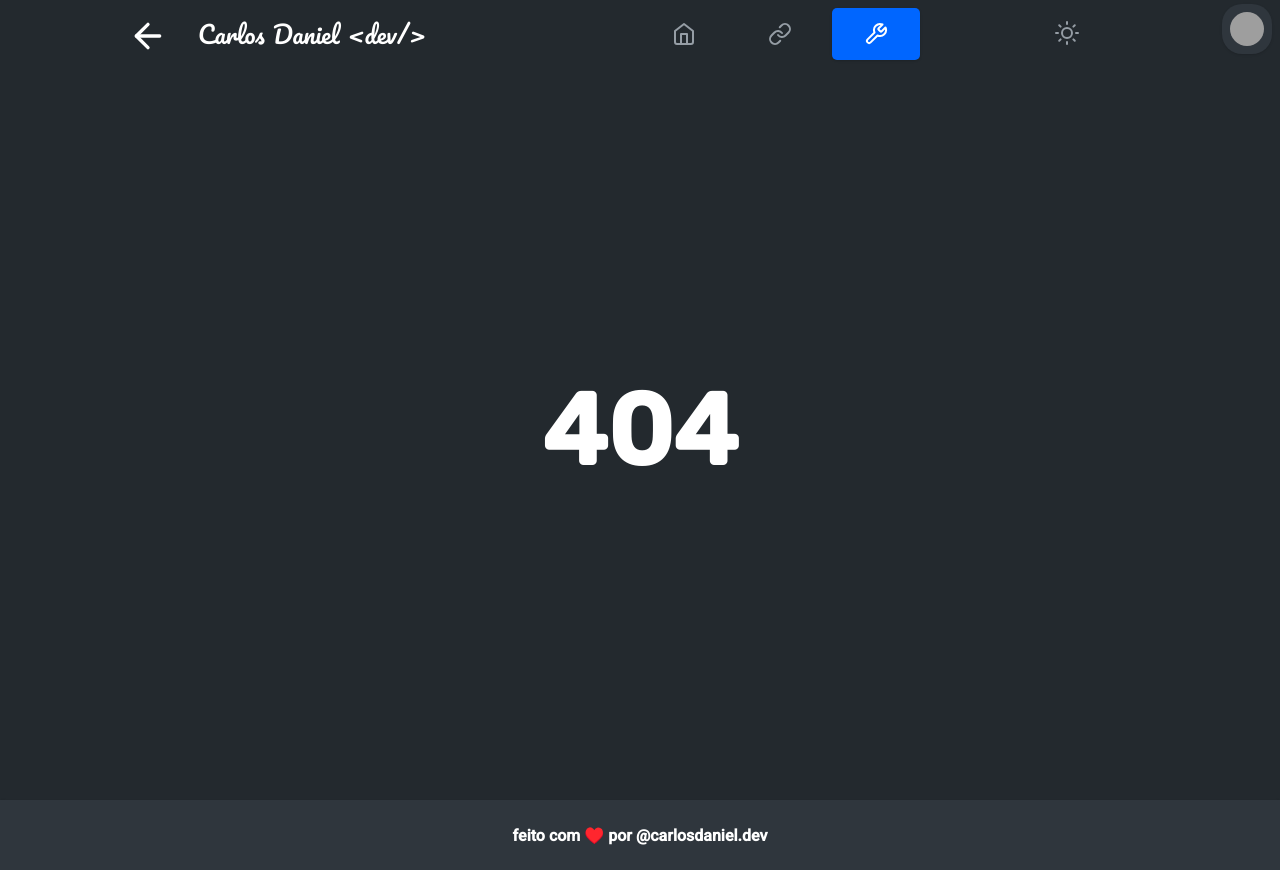
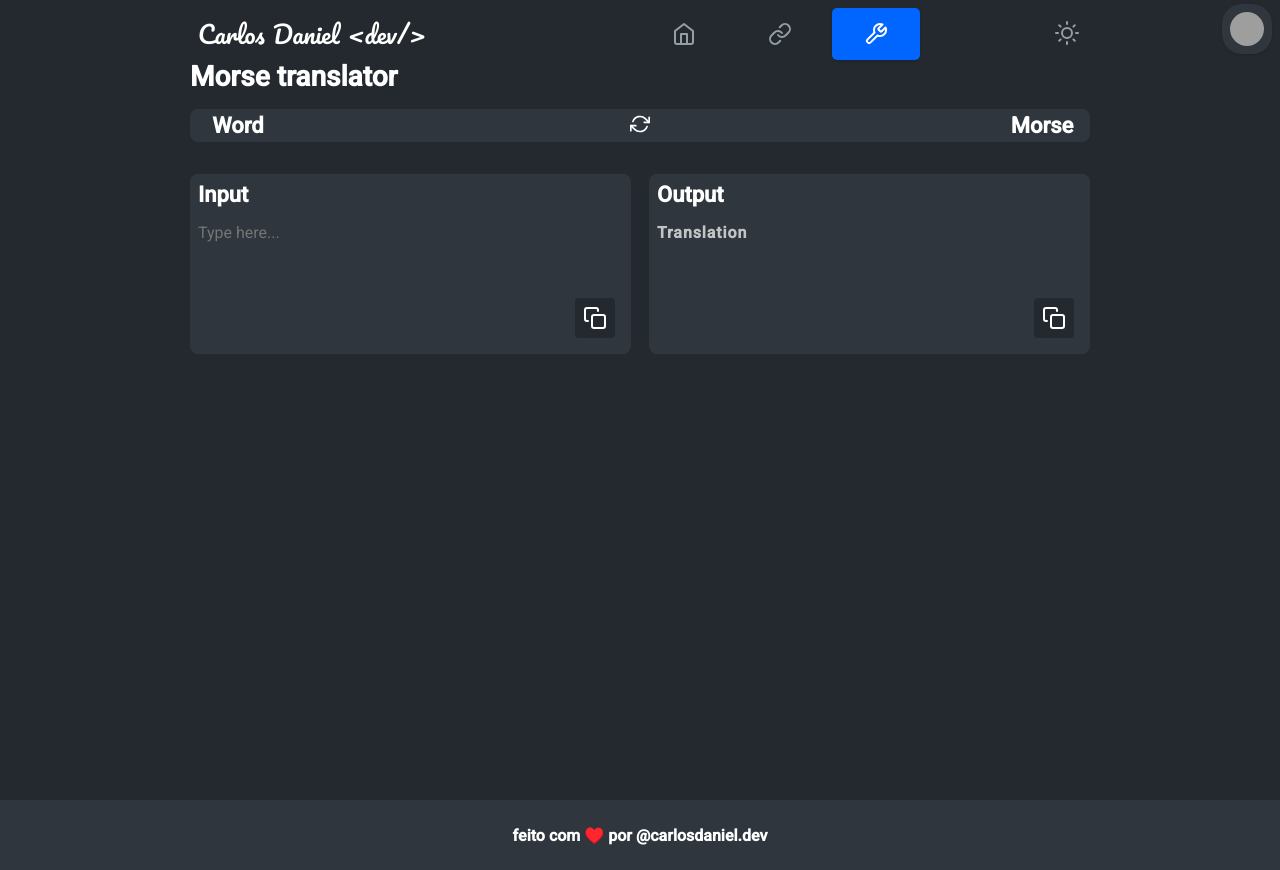
Before and after one commit to CarlosDanielDev/carlosdaniel.dev, a React (Vite) app: page /tools/morse in a window 1280 px wide. Before the commit this address had no page. Built offline with nearby package versions, Linux system fonts and the light colour scheme; grey boxes are pictures that could not be loaded.

Commit message:
feat: morse translator

```diff
--- a/src/constants/index.ts
+++ b/src/constants/index.ts
@@ -1,2 +1,3 @@
 export * from './breakpoints';
 export * from './localStorageKeys';
+export * from './morse';
--- /dev/null
+++ b/src/constants/morse.ts
@@ -0,0 +1,77 @@
+export const decodeAlphabet = {
+	'.-': 'a',
+	'-...': 'b',
+	'-.-.': 'c',
+	'-..': 'd',
+	'.': 'e',
+	'..-.': 'f',
+	'--.': 'g',
+	'....': 'h',
+	'..': 'i',
+	'.---': 'j',
+	'-.-': 'k',
+	'.-..': 'l',
+	'--': 'm',
+	'-.': 'n',
+	'---': 'o',
+	'.--.': 'p',
+	'--.-': 'q',
+	'.-.': 'r',
+	'...': 's',
+	'-': 't',
+	'..-': 'u',
+	'...-': 'v',
+	'.--': 'w',
+	'-..-': 'x',
+	'-.--': 'y',
+	'--..': 'z',
+	'.----': '1',
+	'..---': '2',
+	'...--': '3',
+	'....-': '4',
+	'.....': '5',
+	'-....': '6',
+	'--...': '7',
+	'---..': '8',
+	'----.': '9',
+	'-----': '0',
+};
+
+export const encodeAlphabet = {
+	a: '.-',
+	b: '-...',
+	c: '-.-.',
+	d: '-..',
+	e: '.',
+	f: '..-.',
+	g: '--.',
+	h: '....',
+	i: '..',
+	j: '.---',
+	k: '-.-',
+	l: '.-..',
+	m: '--',
+	n: '-.',
+	o: '---',
+	p: '.--.',
+	q: '--.-',
+	r: '.-.',
+	s: '...',
+	t: '-',
+	u: '..-',
+	v: '...-',
+	w: '.--',
+	x: '-..-',
+	y: '-.--',
+	z: '--..',
+	'1': '.----',
+	'2': '..---',
+	'3': '...--',
+	'4': '....-',
+	'5': '.....',
+	'6': '-....',
+	'7': '--...',
+	'8': '---..',
+	'9': '----.',
+	'0': '-----',
+};
--- a/src/pages/Tools/index.tsx
+++ b/src/pages/Tools/index.tsx
@@ -1,6 +1,6 @@
 import React, { useMemo } from 'react';
 import { Link } from 'react-router-dom';
-import { CheckSquare } from 'react-feather';
+import { CheckSquare, MoreHorizontal } from 'react-feather';
 import * as S from './styles';
 
 interface ToolsProps {}
@@ -13,6 +13,12 @@ export const Tools: React.FC<ToolsProps> = () => {
 				id: 'task-list',
 				route: 'task-list',
 				icon: <CheckSquare size={40} />,
+			},
+			{
+				name: 'Morse Translator',
+				id: 'morse-translator',
+				route: 'morse',
+				icon: <MoreHorizontal size={40} />,
 			},
 		],
 		[],
--- /dev/null
+++ b/src/pages/Tools/pages/MorseTranslator/index.tsx
@@ -0,0 +1,107 @@
+import React from 'react';
+import { RefreshCw, Copy } from 'react-feather';
+import { decodeAlphabet, encodeAlphabet } from 'src/constants';
+import * as S from './styles';
+
+type Timeout = ReturnType<typeof setTimeout>;
+
+interface MorseTranslatorProps {}
+
+export const MorseTranslator: React.FC<MorseTranslatorProps> = () => {
+	const [output, setOutput] = React.useState('Translation');
+	const [input, setInput] = React.useState('');
+	const [order, setOrder] = React.useState(false);
+	const searchTimeout = React.useRef<Timeout>({} as Timeout);
+
+	const copyToClipboard = async (text: string) => {
+		try {
+			await navigator.clipboard.writeText(text);
+			alert('Copied successfully');
+		} catch {
+			alert('Oops, try again!');
+		}
+	};
+
+	const handleDecode = (morseCode: string) => {
+		const alphabet: any = decodeAlphabet;
+		return morseCode
+			.split(' ')
+			.map(word =>
+				word
+					.split(' ')
+					.map(letter => alphabet[letter])
+					.join(''),
+			)
+			.join('');
+	};
+
+	const handleEncode = (word: string) => {
+		const alphabet: any = encodeAlphabet;
+
+		return word
+			.split('')
+			.map(letter => alphabet[letter.toLowerCase()])
+			.join(' ')
+			.replace(/ +/g, ' ');
+	};
+
+	const handleTranslate = React.useCallback(
+		(inputText: string, decode: boolean) => {
+			return !decode ? handleEncode(inputText) : handleDecode(inputText);
+		},
+		[],
+	);
+
+	const toggleOrder = () => {
+		setOrder(state => !state);
+	};
+
+	React.useEffect(() => {
+		if (input.length) {
+			const translated = handleTranslate(input, order);
+			console.log({ translated });
+			setOutput(translated);
+		}
+	}, [input, order, handleTranslate]);
+
+	return (
+		<S.Container>
+			<S.Title>Morse translator</S.Title>
+			<S.Options>
+				<S.Label withWidth>{!order ? 'Word' : 'Morse'}</S.Label>
+				<S.ChangeOrderButton onClick={toggleOrder} type="button">
+					<RefreshCw size={20} />
+				</S.ChangeOrderButton>
+				<S.Label withWidth>{order ? 'Word' : 'Morse'}</S.Label>
+			</S.Options>
+			<S.Box>
+				<S.InputContainer>
+					<S.Label>Input</S.Label>
+					<S.InputWord
+						placeholder="Type here..."
+						name="input-morse"
+						defaultValue={input}
+						onChange={(event: React.ChangeEvent<HTMLInputElement>) => {
+							clearTimeout(searchTimeout.current);
+
+							searchTimeout.current = setTimeout(() => {
+								setInput(event.target.value);
+							}, 1000);
+						}}
+					/>
+
+					<S.CopyToClipboardButton onClick={() => copyToClipboard(input)}>
+						<Copy />
+					</S.CopyToClipboardButton>
+				</S.InputContainer>
+				<S.OutputMorse>
+					<S.Label>Output</S.Label>
+					<S.OutputWord>{output}</S.OutputWord>
+					<S.CopyToClipboardButton onClick={() => copyToClipboard(output)}>
+						<Copy />
+					</S.CopyToClipboardButton>
+				</S.OutputMorse>
+			</S.Box>
+		</S.Container>
+	);
+};
--- /dev/null
+++ b/src/pages/Tools/pages/MorseTranslator/styles.ts
@@ -0,0 +1,124 @@
+import { breakpointLandscape } from 'src/constants';
+import styled, { css } from 'styled-components';
+
+type LabelProps = {
+	withWidth?: boolean;
+};
+
+export const Container = styled.div`
+	display: flex;
+	flex-direction: column;
+`;
+
+export const Title = styled.h1`
+	color: ${({ theme }) => theme.palette.title};
+	font-size: 2.8rem;
+`;
+
+export const Box = styled.div`
+	margin-top: 32px;
+	display: flex;
+	justify-content: space-between;
+	flex-direction: column;
+	@media (min-width: ${breakpointLandscape}px) {
+		flex-direction: row;
+	}
+`;
+
+export const InputContainer = styled.div`
+	height: 180px;
+	position: relative;
+
+	width: 100%;
+	border-radius: 8px;
+	background: ${({ theme }) => theme.palette.backgroundHover};
+	padding: 8px;
+
+	@media (min-width: ${breakpointLandscape}px) {
+		width: 49%;
+	}
+`;
+
+export const Label = styled.h2<LabelProps>`
+	font-size: 2.2rem;
+	color: ${({ theme }) => theme.palette.title};
+	${({ withWidth }) =>
+		withWidth &&
+		css`
+			text-align: center;
+			width: 80px;
+		`}
+`;
+
+export const InputWord = styled.input`
+	background: none;
+	font-size: 1.6rem;
+	margin-top: 16px;
+	color: ${({ theme }) => theme.palette.title};
+`;
+
+export const OutputMorse = styled.div`
+	position: relative;
+	height: 180px;
+	width: 100%;
+	background: ${({ theme }) => theme.palette.backgroundHover};
+	margin-left: 1px;
+	border-radius: 8px;
+	padding: 8px;
+	margin-top: 16px;
+	@media (min-width: ${breakpointLandscape}px) {
+		width: 49%;
+		margin-top: 0;
+	}
+`;
+
+export const OutputWord = styled.p`
+	background: none;
+	font-size: 1.6rem;
+	margin-top: 16px;
+	color: ${({ theme }) => theme.palette.title};
+	opacity: 0.7;
+	letter-spacing: 0.09rem;
+	font-weight: bold;
+`;
+
+export const Options = styled.div`
+	display: flex;
+	justify-content: space-between;
+	align-items: center;
+	border-radius: 8px;
+	margin-top: 16px;
+	padding: 4px 8px;
+	background: ${({ theme }) => theme.palette.backgroundHover};
+
+	svg {
+		color: ${({ theme }) => theme.palette.title};
+	}
+`;
+
+export const ChangeOrderButton = styled.button`
+	&:focus {
+		svg {
+			transform: rotate(180deg);
+			-webkit-transform: rotate(180deg);
+			-ms-transform: rotate(180deg);
+			transition: transform ease-in 0.5s;
+		}
+	}
+`;
+
+export const CopyToClipboardButton = styled.button`
+	display: flex;
+	align-items: center;
+	justify-content: center;
+	padding: 8px;
+	border-radius: 4px;
+	position: absolute;
+	bottom: 16px;
+	right: 16px;
+	background: ${({ theme }) => theme.palette.background};
+
+	svg {
+		color: ${({ theme }) => theme.palette.title};
+	}
+`;
--- a/src/pages/Tools/pages/index.ts
+++ b/src/pages/Tools/pages/index.ts
@@ -1,2 +1,3 @@
 export * from './ToDoLists';
 export * from './components';
+export * from './MorseTranslator';
--- a/src/routes/index.tsx
+++ b/src/routes/index.tsx
@@ -8,7 +8,7 @@ import {
 import { Header, Footer, CenteredContainer, Main } from 'components';
 import * as P from 'src/pages';
 import * as T from 'src/pages/Tools/pages';
-import { RouteLocal, ToDoList } from 'src/pages/Tools/pages';
+import { RouteLocal, ToDoList, MorseTranslator } from 'src/pages/Tools/pages';
 import { routesTaskKeyName } from 'src/constants';
 import { useLocalStorage } from 'src/hooks';
 
@@ -39,6 +39,7 @@ export const Routes: React.FC<RoutesProps> = () => {
 					<Route path="/links" element={<P.Links />} />
 					<Route path="/tools">
 						<Route index element={<P.Tools />} />
+						<Route path="morse" element={<MorseTranslator />} />
 						<Route path="task-list">
 							<Route index element={<T.ToDoLists />} />
 							{taskRoutes.length &&
```
